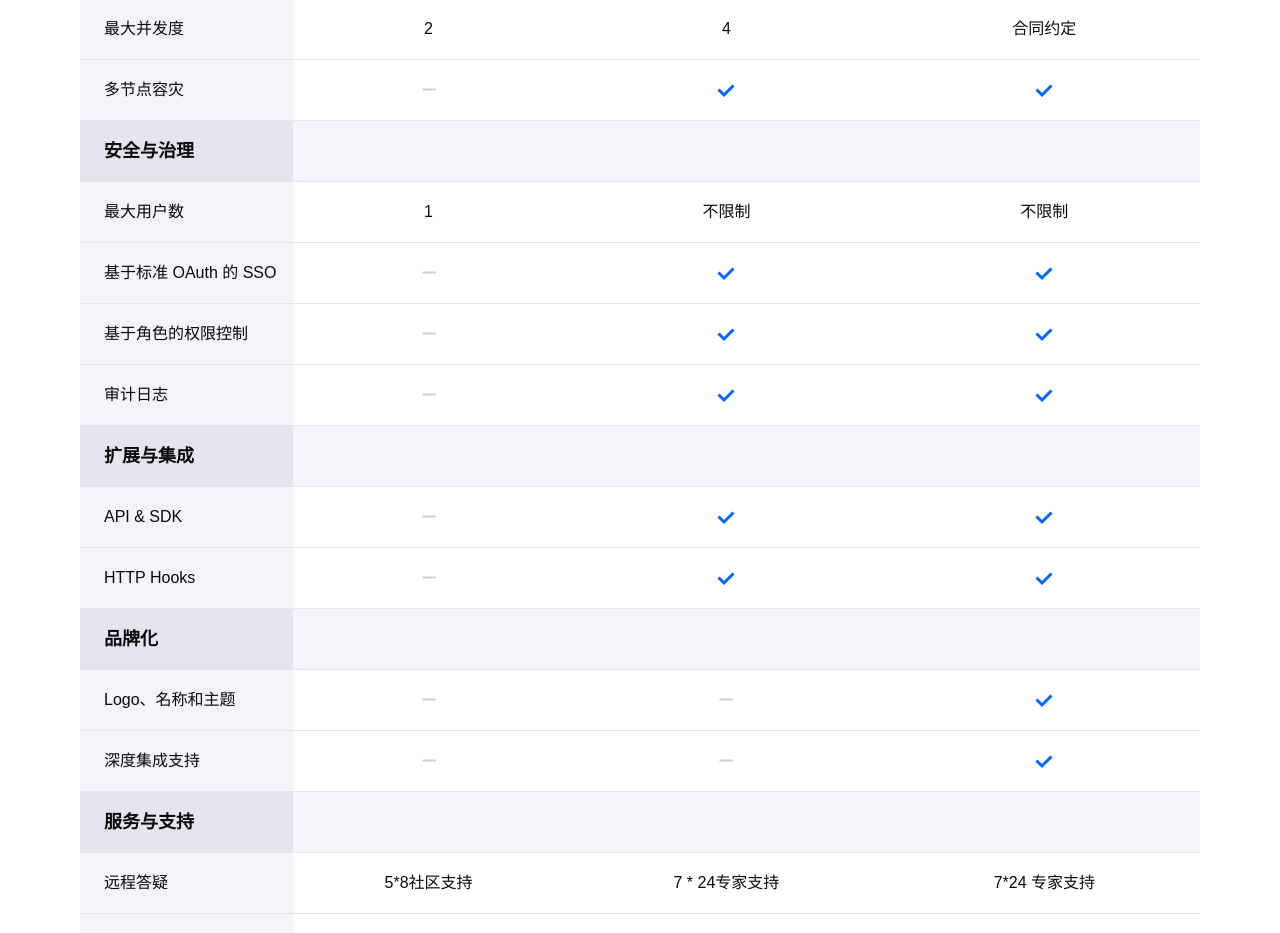
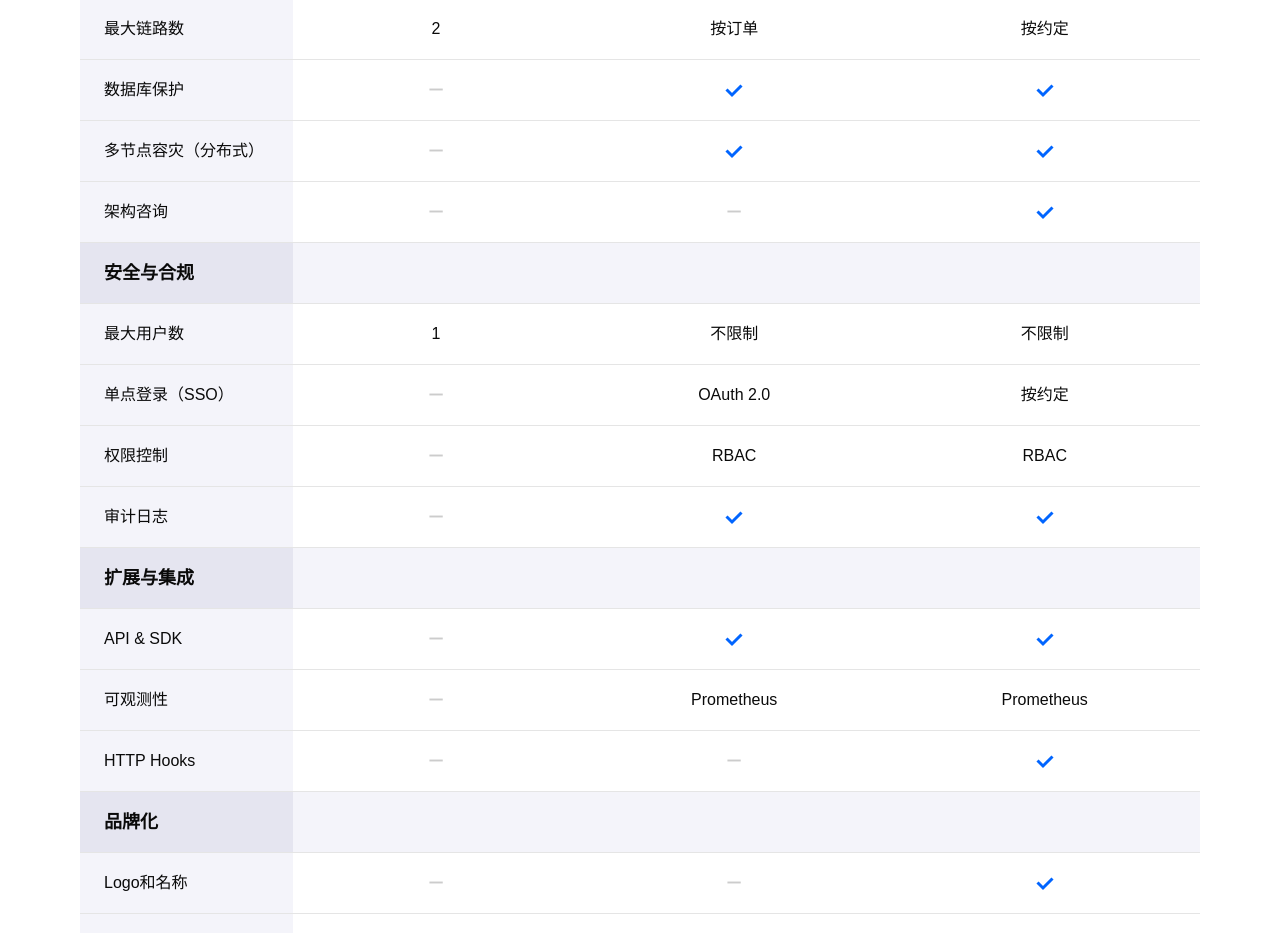
Before and after one commit to 1stblue/1stblue.github.io, a Next.js app: page /price in a window 1280 px wide. Shown: the part 1614-2547 px from the top of the page. Built offline with nearby package versions, Linux system fonts and the light colour scheme.

Commit message:
文案调整

```diff
--- a/src/components/FastAndEfficient.tsx
+++ b/src/components/FastAndEfficient.tsx
@@ -18,7 +18,7 @@ export default function FastAndEfficient() {
             </div>
             <div className='mt-[32px]
             font-sans font-[400] text-[18px] leading-[25.2px] space-y-[12px] text-[#000000]'>
-              <p>极低的硬件资源需求，丰富的环境适配技术，使您可以在几分钟内快速拉起一个全新服务。</p>
+              <p>极低的硬件资源需求，配合细致的环境适配脚本，使您可以在几分钟内快速拉起一个全新服务。</p>
               <p>CBO 与 HBO 相结合的自动调优技术，使您的系统始终运行在最佳状态，无需繁杂的维护工作。</p>
             </div>
           </div>
--- a/src/components/price/Version.tsx
+++ b/src/components/price/Version.tsx
@@ -52,25 +52,35 @@ export default function Version() {
     {
       type: "row",
       title: "私有连接器",
-      data: [false, false, "合同约定"],
+      data: [false, false, "按约定"],
     },
     {
       type: "header",
-      title: "资源与调度",
+      title: "性能与容灾",
     },
     {
       type: "row",
-      title: "最大并发度",
-      data: ["2", "4", "合同约定"],
+      title: "最大链路数",
+      data: ["2", "按订单", "按约定"],
     },
     {
       type: "row",
-      title: "多节点容灾",
+      title: "数据库保护",
       data: [false, true, true],
     },
     {
+      type: "row",
+      title: "多节点容灾（分布式）",
+      data: [false, true, true],
+    },
+    {
+      type: "row",
+      title: "架构咨询",
+      data: [false, false, true],
+    },
+    {
       type: "header",
-      title: "安全与治理",
+      title: "安全与合规",
     },
     {
       type: "row",
@@ -79,13 +89,13 @@ export default function Version() {
     },
     {
       type: "row",
-      title: "基于标准 OAuth 的 SSO",
-      data: [false, true, true],
+      title: "单点登录（SSO）",
+      data: [false, 'OAuth 2.0', '按约定'],
     },
     {
       type: "row",
-      title: "基于角色的权限控制",
-      data: [false, true, true],
+      title: "权限控制",
+      data: [false, 'RBAC', 'RBAC'],
     },
     {
       type: "row",
@@ -103,8 +113,13 @@ export default function Version() {
     },
     {
       type: "row",
+      title: "可观测性",
+      data: [false, 'Prometheus', 'Prometheus'],
+    },
+    {
+      type: "row",
       title: "HTTP Hooks",
-      data: [false, true, true],
+      data: [false, false, true],
     },
     {
       type: "header",
@@ -112,7 +127,7 @@ export default function Version() {
     },
     {
       type: "row",
-      title: "Logo、名称和主题",
+      title: "Logo和名称",
       data: [false, false, true],
     },
     {
@@ -126,18 +141,18 @@ export default function Version() {
     },
     {
       type: "row",
-      title: "远程答疑",
-      data: ['5*8社区支持', '7 * 24专家支持', '7*24 专家支持'],
+      title: "远程诊断",
+      data: ['5 * 8 社区支持', '7 * 24 专家支持', '7 * 24 专家支持'],
     },
     {
       type: "row",
       title: "应急响应",
-      data: [false, '2 次/年', '合同约定'],
+      data: [false, '2 次/年', '按约定'],
     },
     {
       type: "row",
       title: "远程培训",
-      data: [false, '1 次/年', '合同约定'],
+      data: [false, '1 次/年', '按约定'],
     },
   ];
   return (
```
